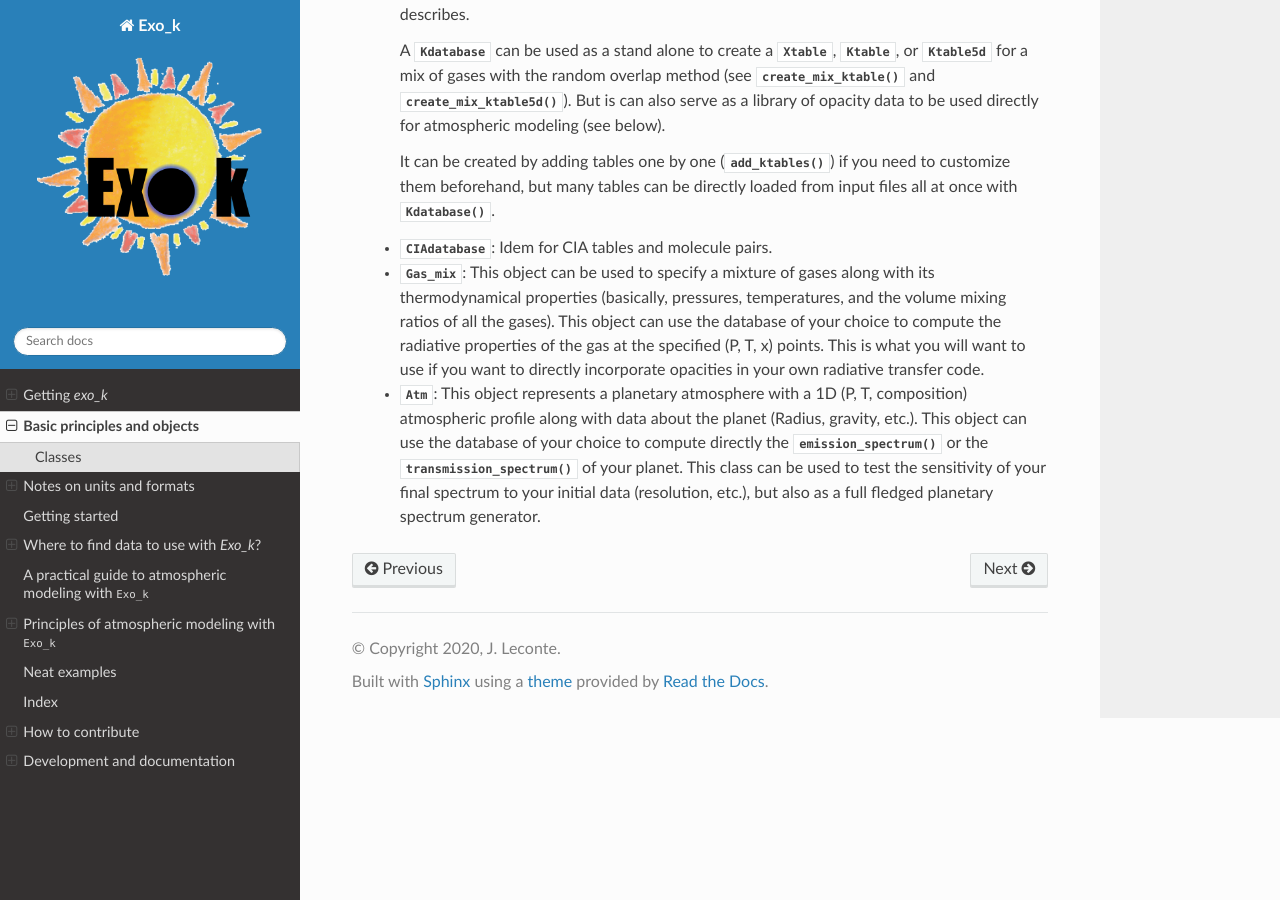
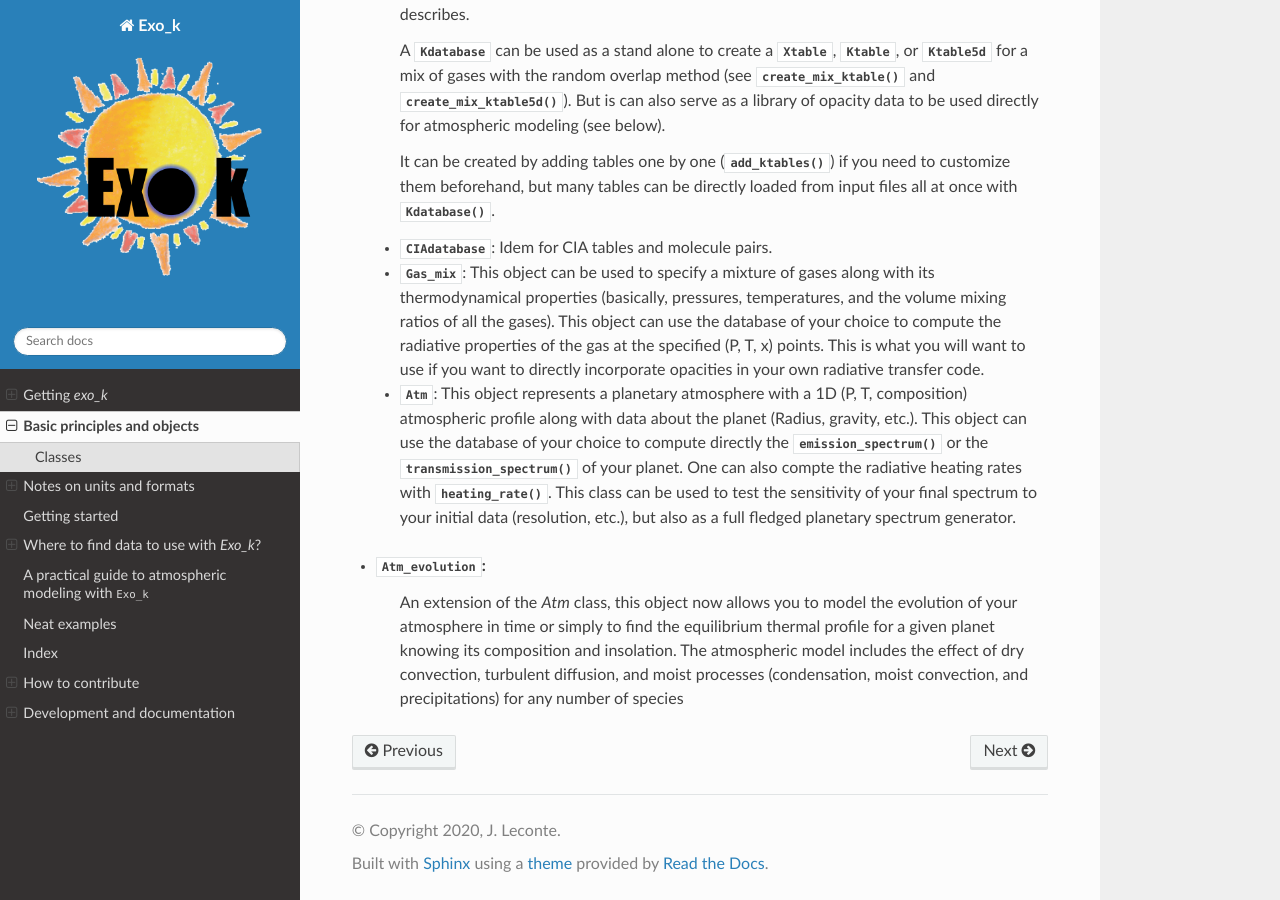
Before and after one commit to jovian-explorer/exo_k, a Sphinx documentation site: the page built from doc/basic_principles.rst, in a window 1280 px wide and 900 px high, scrolled down 1867 px. Built offline with Sphinx 7.4.7 and the Read the Docs theme 2.0.0, drawn with Linux system fonts in a browser that asks for light colours; pages that are not in the unit, such as notebooks, are missing from menus.

```diff
--- a/doc/basic_principles.rst
+++ b/doc/basic_principles.rst
@@ -92,5 +92,14 @@ use the following objects that are, literally, dictionaries of individual tables
    This object can use the database of your
    choice to compute directly the :func:`~exo_k.atm.Atm.emission_spectrum()` or the
    :func:`~exo_k.atm.Atm.transmission_spectrum()` of your planet.
+   One can also compte the radiative heating rates with :func:`~exo_k.atm.Atm.heating_rate()`.
    This class can be used to test the sensitivity of your final spectrum
    to your initial data (resolution, etc.), but also as a full fledged planetary spectrum generator.
+
+* :class:`~exo_k.atm_evolution.atm_evolution.Atm_evolution`:
+   An extension of the `Atm` class, this object now allows you to model the evolution
+   of your atmosphere in time or simply to find the equilibrium thermal profile for a given
+   planet knowing its composition and insolation. The atmospheric model
+   includes the effect of dry convection, turbulent diffusion, and moist
+   processes (condensation, moist convection, and precipitations) for any
+   number of species
```
Also changed, not shown: README.md (+14 -4 lines), doc/index.rst (+7 -1 lines), doc/images/schema.png.
